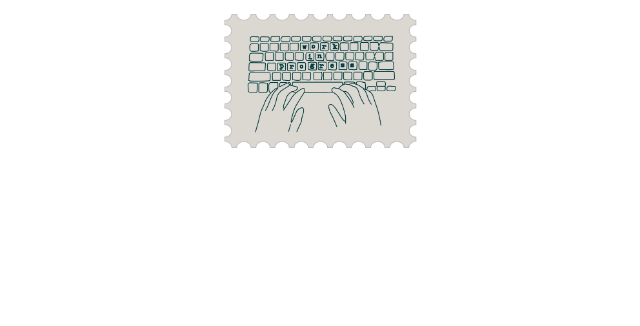
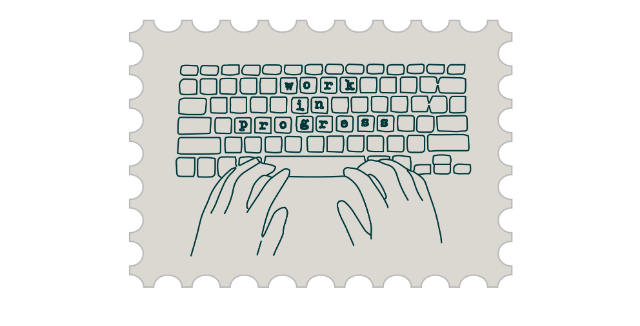
Before and after one commit to Monika7singh/web2025-monika-site, an Astro site: page /gallery in a window 1280 px wide. Shown: the whole page, without its empty margins (320-960 px from the left). Built offline with nearby package versions, Linux system fonts and the light colour scheme; Astro itself is replaced by a stand-in of ours; a web font is replaced by a local one.

Commit message:
size of images in all linked pages

```diff
--- a/src/pages/gallery.astro
+++ b/src/pages/gallery.astro
@@ -8,7 +8,7 @@ import MainLayout from "../layouts/MainLayout.astro";
 
 <style>
   img{
-    width: 200px;
+    width: 400px;
     height: auto;
     display: block;
     margin: 0 auto;
--- a/src/pages/list.astro
+++ b/src/pages/list.astro
@@ -8,7 +8,7 @@ import MainLayout from "../layouts/MainLayout.astro";
 
 <style>
   img{
-    width: 200px;
+    width: 400px;
     height: auto;
     display: block;
     margin: 0 auto;
--- a/src/pages/recommendation.astro
+++ b/src/pages/recommendation.astro
@@ -8,7 +8,7 @@ import MainLayout from "../layouts/MainLayout.astro";
 
 <style>
   img{
-    width: 200px;
+    width: 400px;
     height: auto;
     display: block;
     margin: 0 auto;
--- a/src/pages/remember.astro
+++ b/src/pages/remember.astro
@@ -8,7 +8,7 @@ import MainLayout from "../layouts/MainLayout.astro";
 
 <style>
   img{
-    width: 200px;
+    width: 400px;
     height: auto;
     display: block;
     margin: 0 auto;
--- a/src/pages/work.astro
+++ b/src/pages/work.astro
@@ -8,7 +8,7 @@ import MainLayout from "../layouts/MainLayout.astro";
 
 <style>
   img{
-    width: 200px;
+    width: 400px;
     height: auto;
     display: block;
     margin: 0 auto;
```
